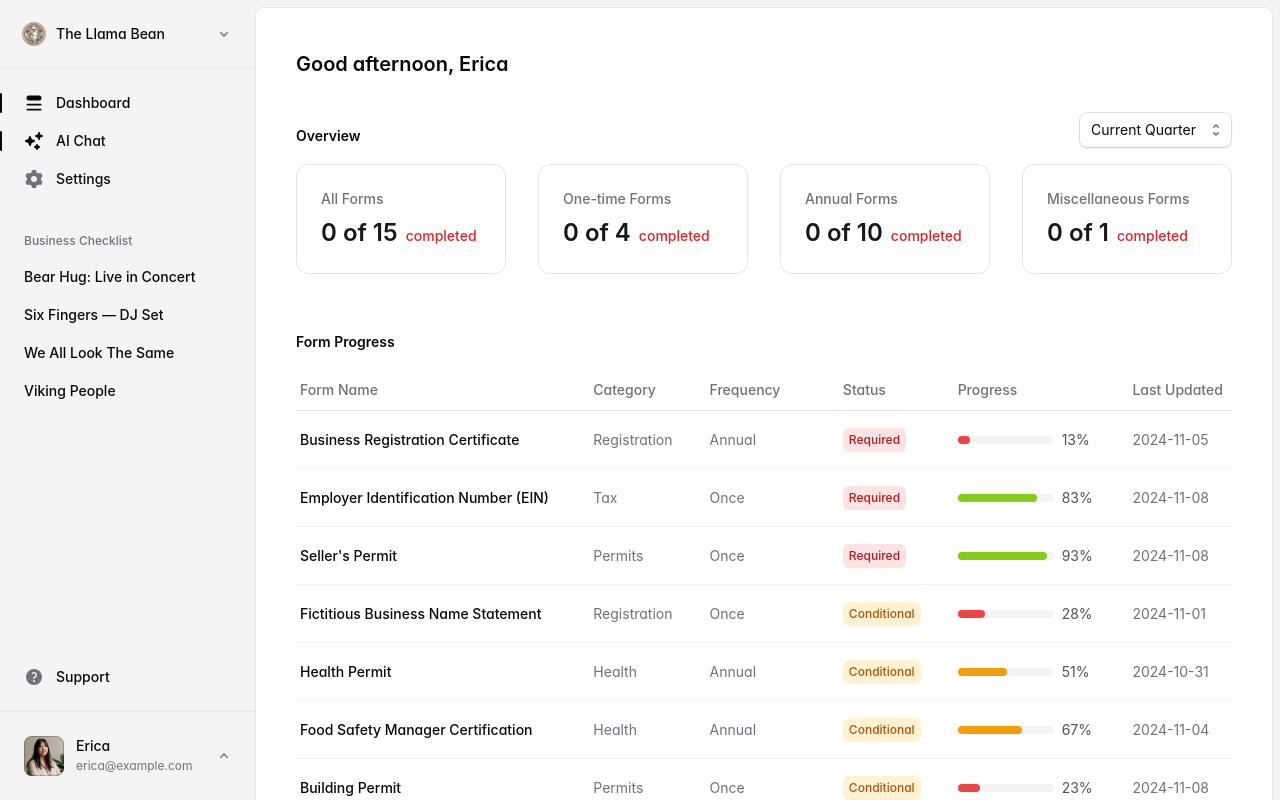
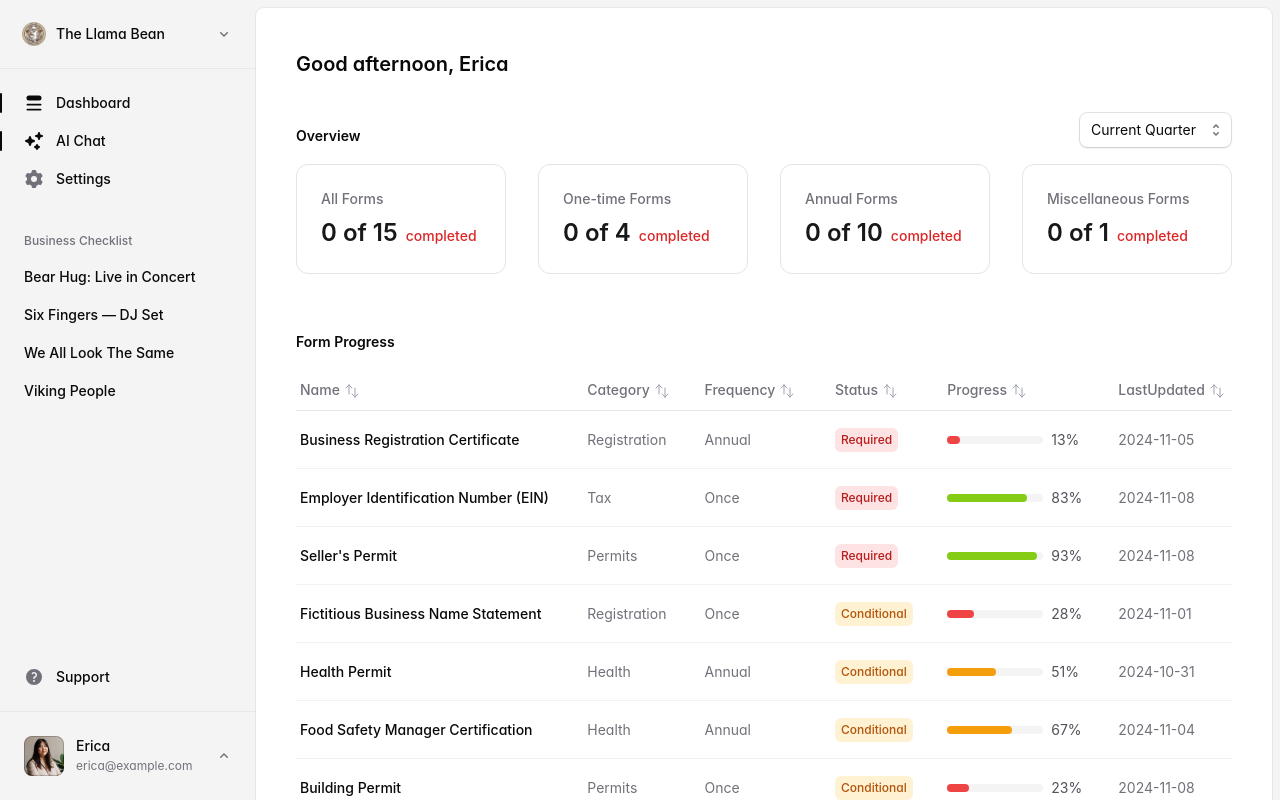
Before and after one commit to yveshughes/permitpilot, a Next.js app: page / in a window 1280 px wide. Shown: the top 800 px of the page. Built offline with nearby package versions, Linux system fonts and the light colour scheme; a web font is replaced by a local one.

Commit message:
added sorting

```diff
--- a/src/app/page.tsx
+++ b/src/app/page.tsx
@@ -1,6 +1,7 @@
 "use client";
 
 import { useState, useEffect } from 'react';
+import { ArrowsUpDownIcon } from '@heroicons/react/24/outline'; // Outline version of the icon
 import { Badge } from '@/components/badge';
 import { Heading, Subheading } from '@/components/heading';
 import { Select } from '@/components/select';
@@ -27,13 +28,12 @@ const getFormProgress = async (): Promise<Form[]> => {
       .toISOString()
       .split('T')[0],
   }));
-}
+};
 
 export default function Home() {
   const [formProgress, setFormProgress] = useState<Form[]>([]);
   const [sortConfig, setSortConfig] = useState<{ key: keyof Form; direction: 'ascending' | 'descending' } | null>(null);
 
-  // Fetch form progress data on initial render using useEffect
   useEffect(() => {
     getFormProgress().then(setFormProgress);
   }, []);
@@ -110,12 +110,20 @@ export default function Home() {
       <Table className="mt-4 [--gutter:theme(spacing.6)] lg:[--gutter:theme(spacing.10)]">
         <TableHead>
           <TableRow>
-            <TableHeader onClick={() => handleSort('name')}>Form Name</TableHeader>
-            <TableHeader onClick={() => handleSort('category')}>Category</TableHeader>
-            <TableHeader onClick={() => handleSort('frequency')}>Frequency</TableHeader>
-            <TableHeader onClick={() => handleSort('status')}>Status</TableHeader>
-            <TableHeader onClick={() => handleSort('progress')}>Progress</TableHeader>
-            <TableHeader onClick={() => handleSort('lastUpdated')}>Last Updated</TableHeader>
+            {["name", "category", "frequency", "status", "progress", "lastUpdated"].map((key) => (
+              <TableHeader key={key} onClick={() => handleSort(key as keyof Form)}>
+                {key.charAt(0).toUpperCase() + key.slice(1)}
+                <ArrowsUpDownIcon
+                  className={`w-4 h-4 inline ml-1 ${
+                    sortConfig?.key === key
+                      ? sortConfig.direction === 'ascending'
+                        ? 'rotate-180 text-blue-500'
+                        : 'text-blue-500'
+                      : 'text-gray-400'
+                  }`}
+                />
+              </TableHeader>
+            ))}
           </TableRow>
         </TableHead>
         <TableBody>
@@ -157,5 +165,5 @@ export default function Home() {
         </TableBody>
       </Table>
     </>
-  )
+  );
 }
```
